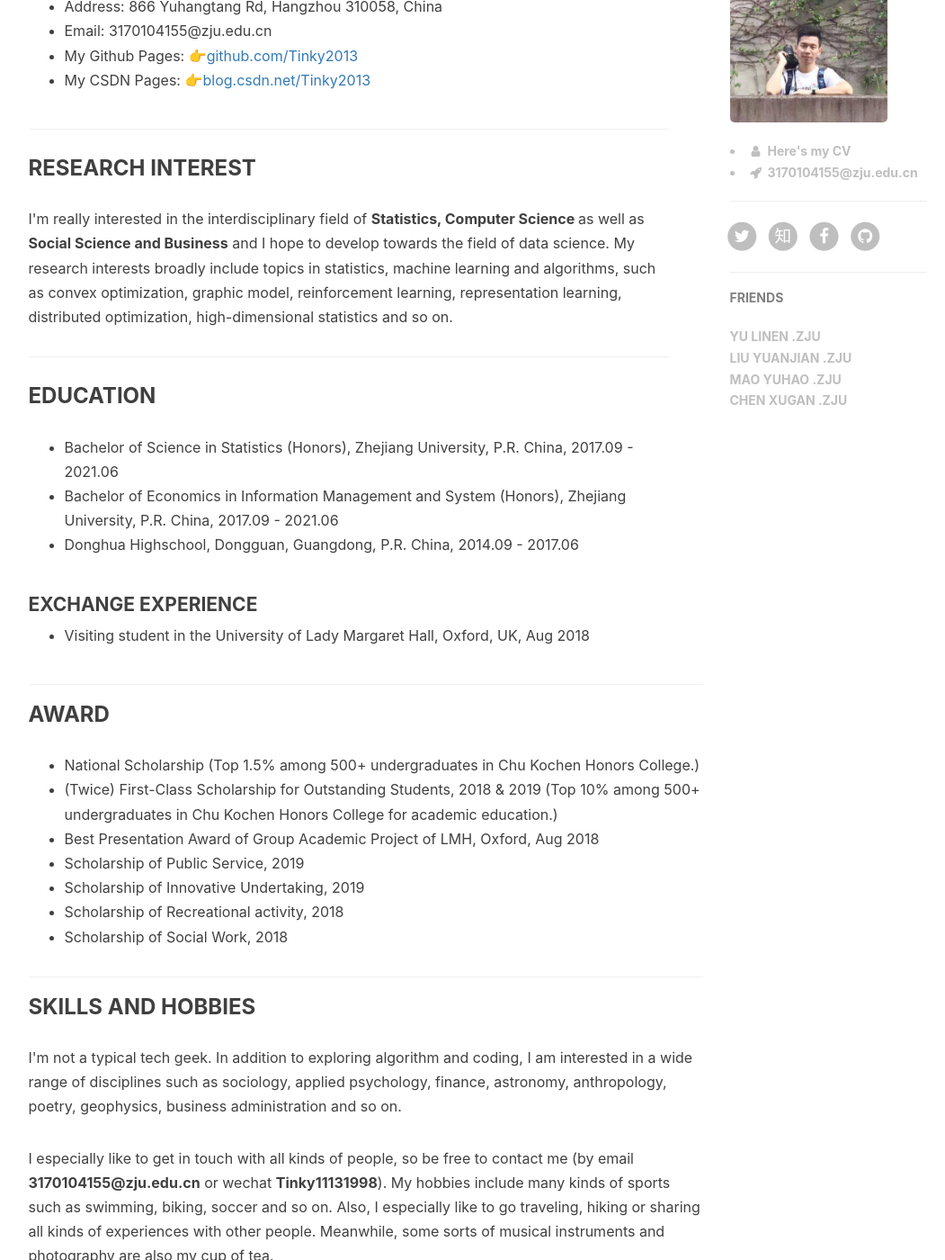
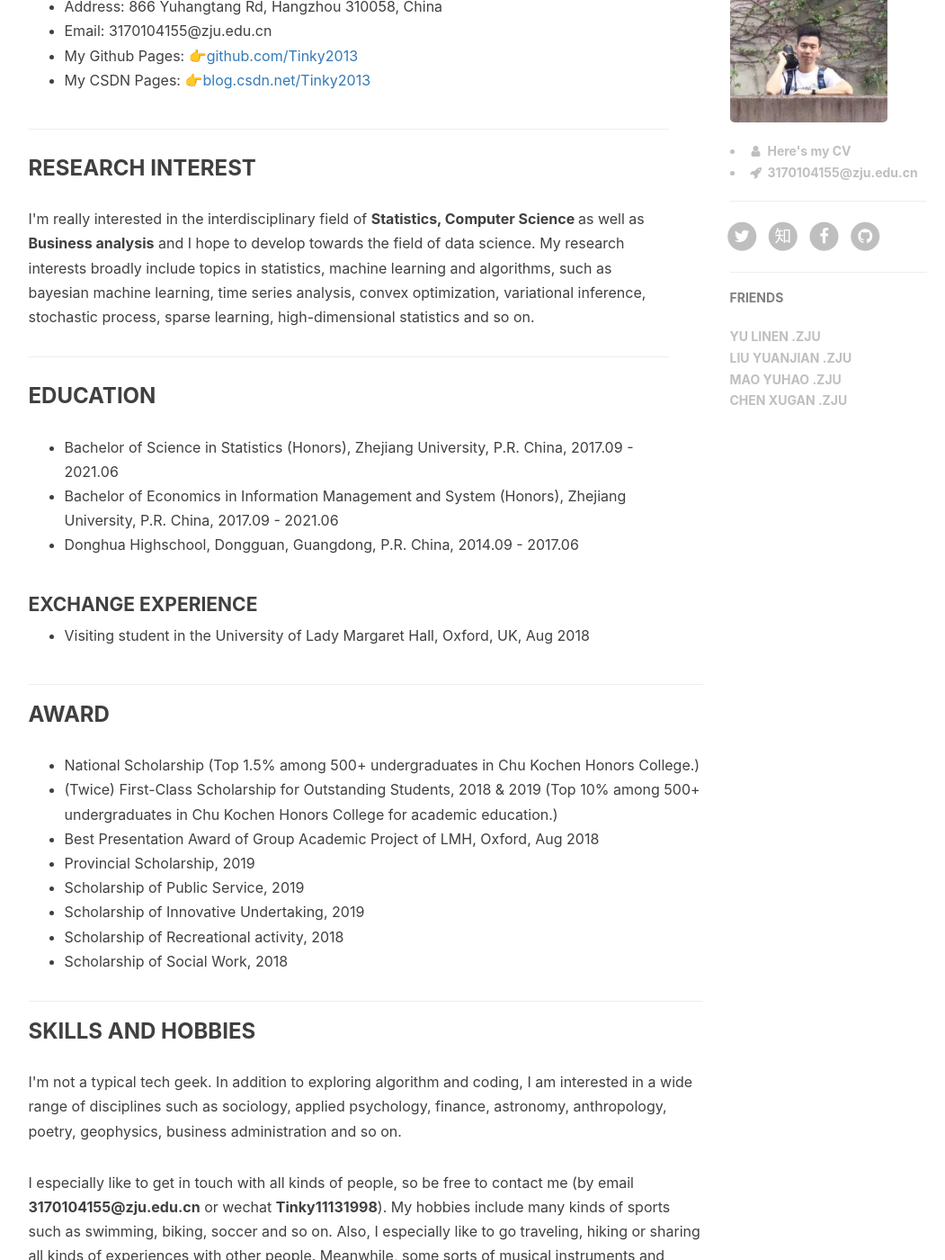
Before and after one commit to ZaccWu/ZaccWu.github.io, a Jekyll site: the page built from about.html, in a window 1280 px wide and 1400 px high, scrolled down 729 px. Shown: the whole window at 90% size, without its empty margins (136-1187 px from the left). Built offline with Jekyll 4.4.1, drawn with Linux system fonts in a browser that asks for light colours; nearby versions of some CDN libraries; comment, search, counter and statistics services are not loaded.

Commit message:
Update about.html

```diff
--- a/about.html
+++ b/about.html
@@ -35,11 +35,11 @@ header-img: "img/hangzhou.jpg"
 
     <h3>RESEARCH INTEREST </h3>
     <p>
-        I'm really interested in the interdisciplinary field of <strong>Statistics, Computer Science </strong> as well as <strong> Social Science and Business</strong>
+        I'm really interested in the interdisciplinary field of <strong>Statistics, Computer Science </strong> as well as <strong> Business analysis</strong>
         and I hope to develop towards the field of data science.
         My research interests broadly include topics in statistics, machine learning and algorithms,
-        such as convex optimization, graphic model, reinforcement learning,
-        representation learning, distributed optimization, high-dimensional statistics and so on.
+        such as bayesian machine learning, time series analysis, convex optimization,
+        variational inference, stochastic process, sparse learning, high-dimensional statistics and so on.
     </p>
 
     <hr>
@@ -66,6 +66,7 @@ header-img: "img/hangzhou.jpg"
         <li>National Scholarship (Top 1.5% among 500+ undergraduates in Chu Kochen Honors College.)</li>
         <li>(Twice) First-Class Scholarship for Outstanding Students, 2018 & 2019 (Top 10% among 500+ undergraduates in Chu Kochen Honors College for academic education.)</li>
         <li>Best Presentation Award of Group Academic Project of LMH, Oxford, Aug 2018</li>
+        <li>Provincial Scholarship, 2019</li>
         <li>Scholarship of Public Service, 2019</li>
         <li>Scholarship of Innovative Undertaking, 2019</li>
         <li>Scholarship of Recreational activity, 2018</li>
```
